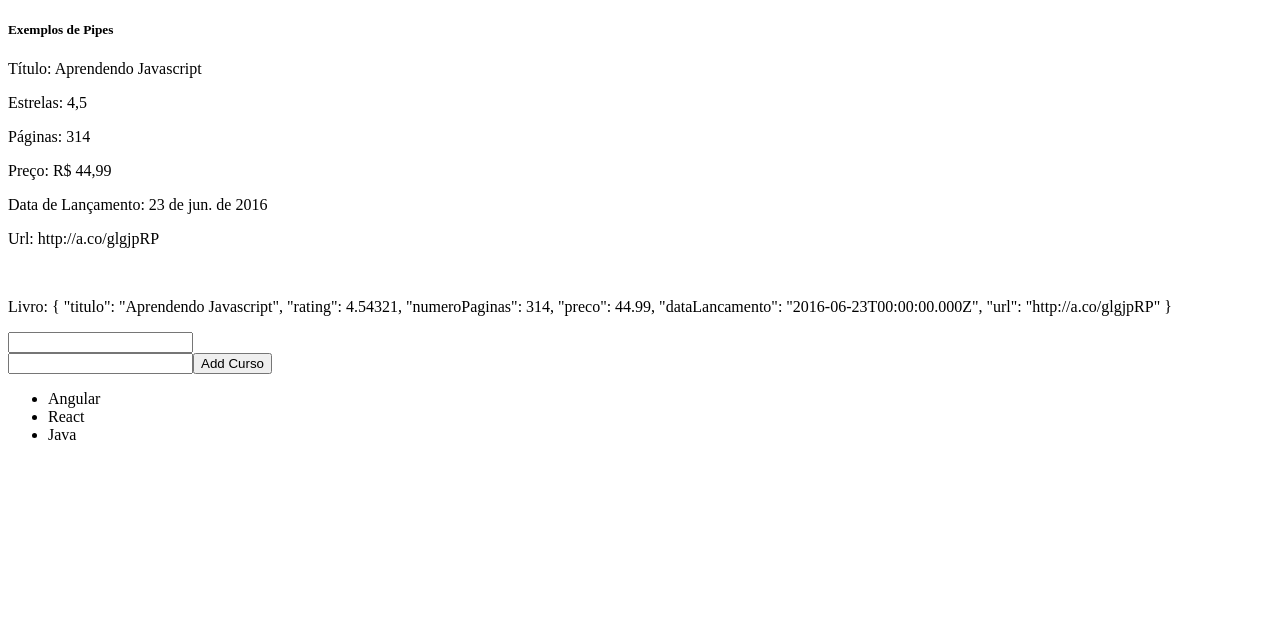
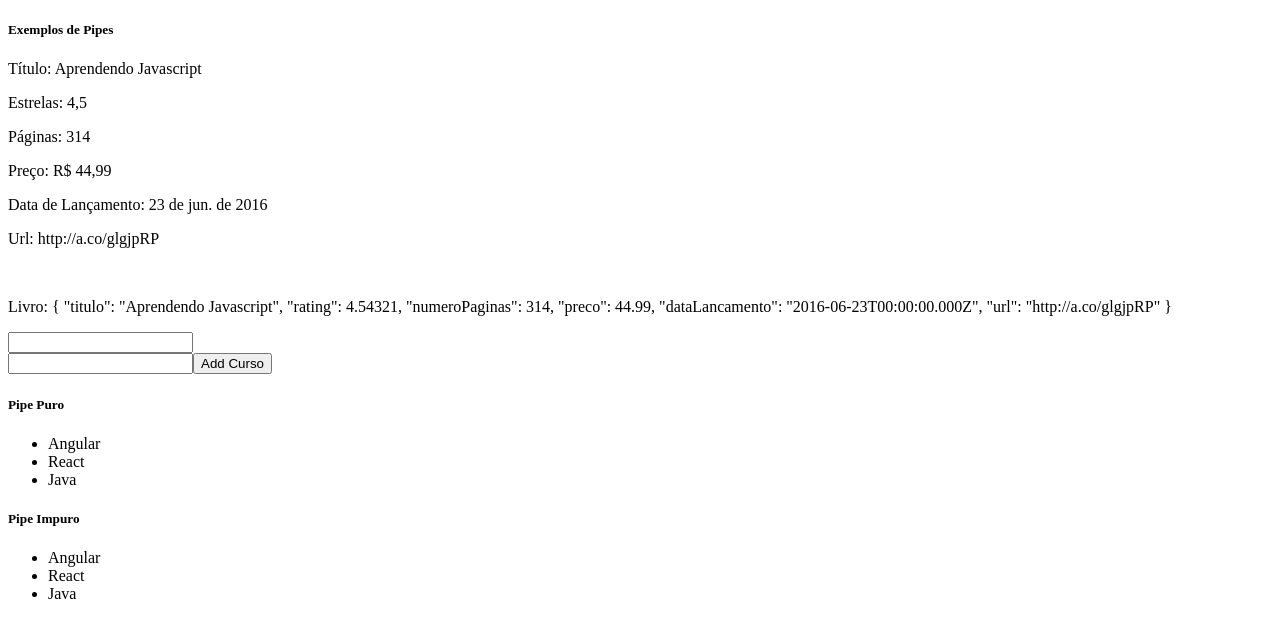
Before and after one commit to khalegjr/curso-angular-loaiane, an Angular app in the folder 06-pipes/: page / in a window 1280 px wide. Shown: the top 638 px of the page. Built offline with nearby package versions, Linux system fonts and the light colour scheme.

Commit message:
aula 47: criando um pipe impuro

```diff
--- a/06-pipes/src/app/app.module.ts
+++ b/06-pipes/src/app/app.module.ts
@@ -10,6 +10,7 @@ import { CamelCasePipe } from './camel-case.pipe';
 import { ExemplosPipesComponent } from './exemplos-pipes/exemplos-pipes.component';
 import { FiltroArrayPipe } from './filtro-array.pipe';
 import { SettingsService } from './settings.service';
+import { FiltroArrayImpurroPipe } from './filtro-array-impurro.pipe';
 
 registerLocaleData(localePT);
 
@@ -19,6 +20,7 @@ registerLocaleData(localePT);
     ExemplosPipesComponent,
     CamelCasePipe,
     FiltroArrayPipe,
+    FiltroArrayImpurroPipe,
   ],
   imports: [BrowserModule, AppRoutingModule, FormsModule],
   providers: [
--- a/06-pipes/src/app/exemplos-pipes/exemplos-pipes.component.html
+++ b/06-pipes/src/app/exemplos-pipes/exemplos-pipes.component.html
@@ -15,6 +15,14 @@
 <input type="text" #novoValor />
 <button (click)="addCurso(novoValor.value)">Add Curso</button>
 
+<h5>Pipe Puro</h5>
+
 <ul>
   <li *ngFor="let item of livros | filtroArray : filtro">{{ item }}</li>
 </ul>
+
+<h5>Pipe Impuro</h5>
+
+<ul>
+  <li *ngFor="let item of livros | filtroArrayImpurro : filtro">{{ item }}</li>
+</ul>
--- /dev/null
+++ b/06-pipes/src/app/filtro-array-impurro.pipe.ts
@@ -0,0 +1,8 @@
+import { Pipe } from '@angular/core';
+import { FiltroArrayPipe } from './filtro-array.pipe';
+
+@Pipe({
+  name: 'filtroArrayImpurro',
+  pure: false,
+})
+export class FiltroArrayImpurroPipe extends FiltroArrayPipe {}
```
Also changed, not shown: 1 other file (tests, documents, lock files or other folders).
